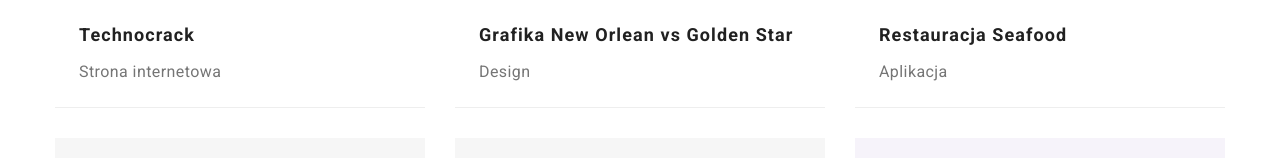
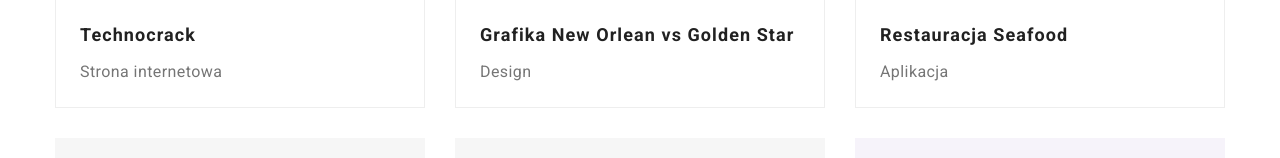
Before and after one commit to KamilaDudzik/goit-markup-hw-03, a plain HTML site: page portfolio.html in a window 1280 px wide. Shown: the part 559-717 px from the top of the page. Drawn offline with nearby package versions, Linux system fonts and the light colour scheme.

Commit message:
last update (border on .project-box changed)

```diff
--- a/css/styles.css
+++ b/css/styles.css
@@ -258,7 +258,7 @@ button {
 
 /* Projects section */
 .project-box {
-  border-bottom: 1px var(--card-border-color) solid;
+  border: 1px var(--card-border-color) solid;
   border-top: 0;
   padding: 20px 24px;
 }
```
